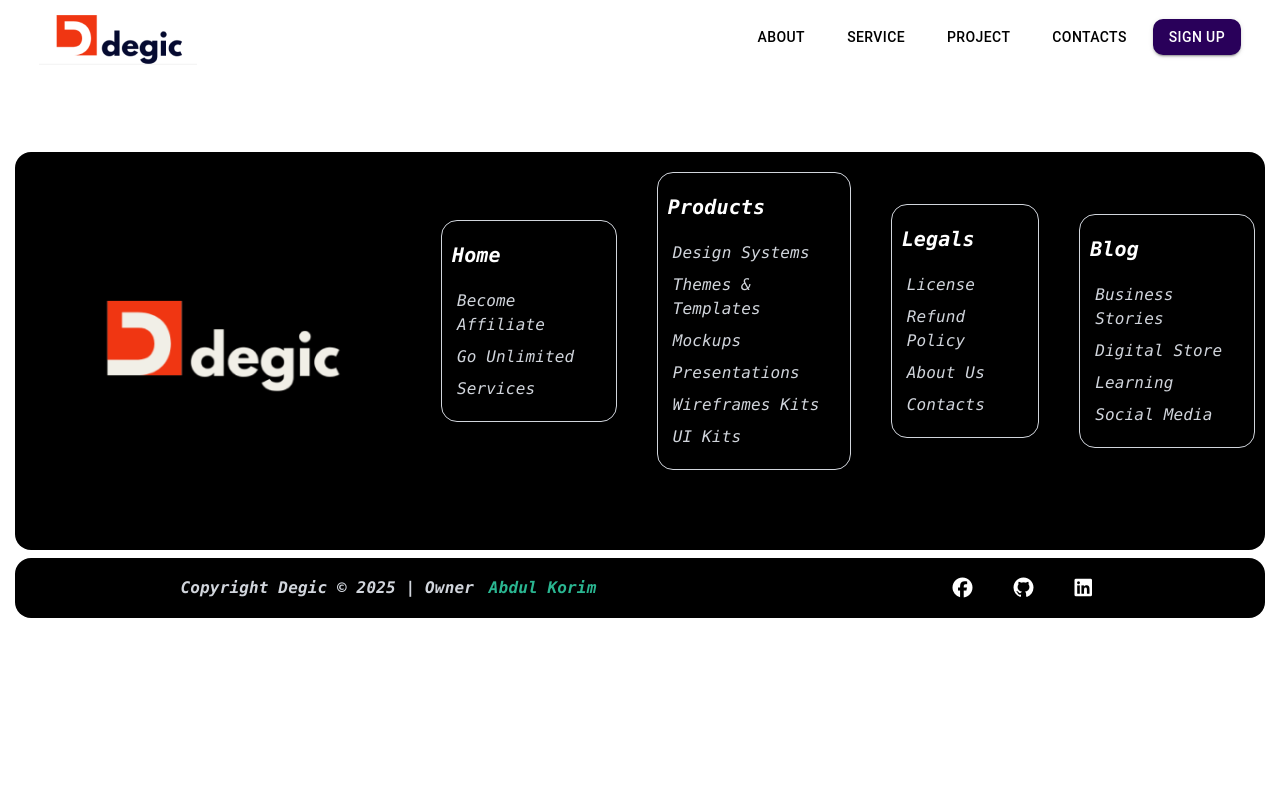
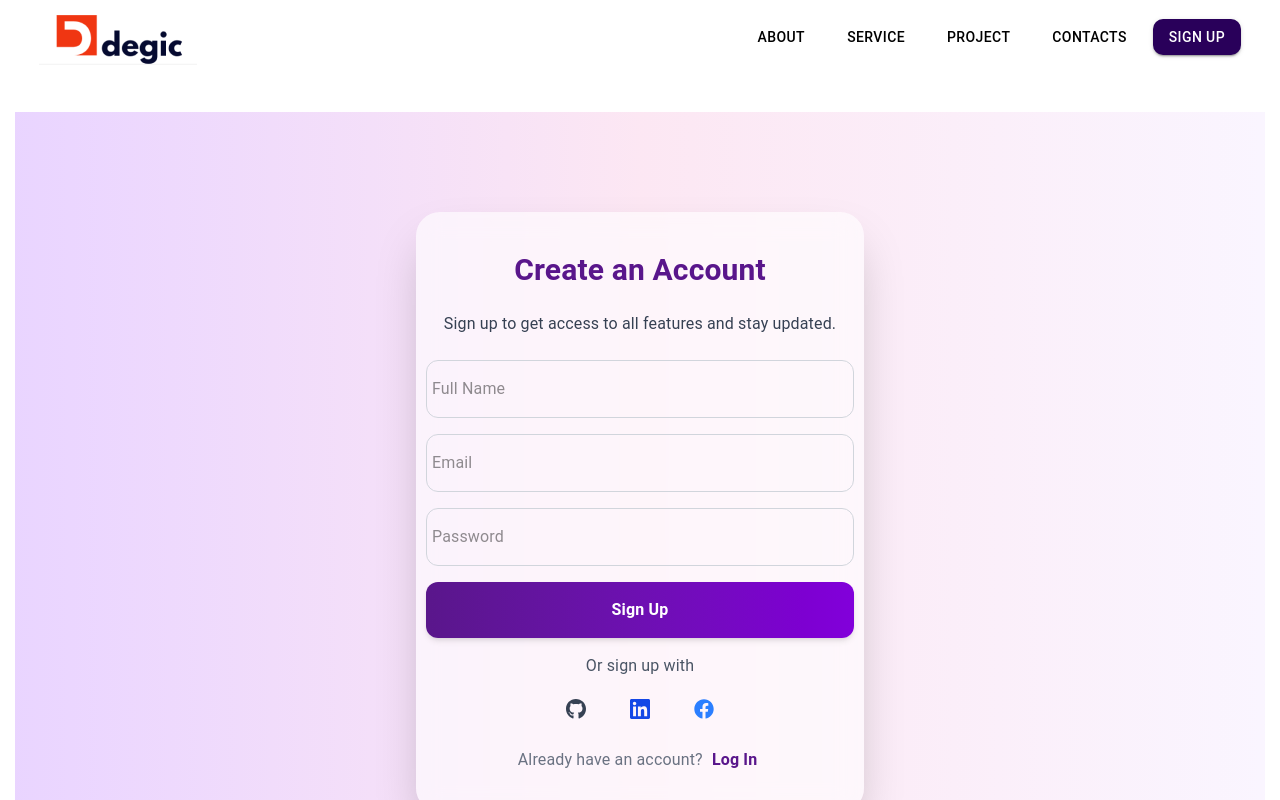
Before and after one commit to abdul-korim-web/Degic-React-Peoject-01, a React (Vite) app: page /singup in a window 1280 px wide. Shown: the top 800 px of the page. Built offline with nearby package versions, Linux system fonts and the light colour scheme.

Commit message:
Sing Up section adedd

```diff
--- a/src/App.jsx
+++ b/src/App.jsx
@@ -9,6 +9,7 @@ import About from './Component/About/About'
 import Services from './Component/MyService/Service'
 import Project from "./Component/MyProject/Project"
 import ContactPage from './Component/ContactPage/ContactPage'
+import SignUpPage from './Component/Singup/singup'
 
 
 
@@ -25,6 +26,7 @@ function App() {
         <Route path='/service' element={<Services/>}/>
         <Route path='/project' element={<Project/>}/>
         <Route path='/contact' element={<ContactPage/>}/>
+        <Route path='/singup' element={<SignUpPage/>}/>
 
 
 
--- /dev/null
+++ b/src/Component/Singup/Singup.jsx
@@ -0,0 +1,82 @@
+import React from "react";
+import { motion } from "framer-motion";
+import { FaGithub, FaLinkedin, FaFacebook } from "react-icons/fa";
+
+const SignUpPage = () => {
+  return (
+    <section className="min-h-screen flex items-center justify-center bg-gradient-to-r from-purple-200 via-pink-100 to-purple-50 px-4">
+      <motion.div
+        className="w-full max-w-md bg-white/60 backdrop-blur-md rounded-3xl shadow-2xl p-10"
+        initial={{ opacity: 0, y: 50 }}
+        whileInView={{ opacity: 1, y: 0 }}
+        transition={{ duration: 0.8 }}
+        viewport={{ once: false, amount: 0.3 }}
+      >
+        <h2 className="text-3xl font-bold text-purple-900 mb-6 text-center">
+          Create an Account
+        </h2>
+        <p className="text-gray-700 mb-6 text-center">
+          Sign up to get access to all features and stay updated.
+        </p>
+        <form className="flex flex-col space-y-4">
+          <input
+            type="text"
+            placeholder="Full Name"
+            className="border border-gray-300 rounded-xl p-4 focus:outline-none focus:ring-2 focus:ring-purple-700 transition-all"
+          />
+          <input
+            type="email"
+            placeholder="Email"
+            className="border border-gray-300 rounded-xl p-4 focus:outline-none focus:ring-2 focus:ring-purple-700 transition-all"
+          />
+          <input
+            type="password"
+            placeholder="Password"
+            className="border border-gray-300 rounded-xl p-4 focus:outline-none focus:ring-2 focus:ring-purple-700 transition-all"
+          />
+          <motion.button
+            type="submit"
+            whileHover={{ scale: 1.05, backgroundColor: "#7E22CE" }}
+            className="bg-gradient-to-r from-purple-900 to-purple-700 text-white rounded-xl py-4 font-semibold hover:shadow-xl transition-all shadow-md"
+            onClick={(e) => {
+              e.preventDefault();
+              alert("This is a demo sign-up page.");
+            }}
+          >
+            Sign Up
+          </motion.button>
+        </form>
+
+        <p className="text-center text-gray-600 mt-4">Or sign up with</p>
+        <div className="flex justify-center gap-6 mt-4">
+          <motion.a
+            href="#"
+            whileHover={{ scale: 1.2 }}
+            className="text-gray-700 text-3xl"
+          >
+            <FaGithub />
+          </motion.a>
+          <motion.a
+            href="#"
+            whileHover={{ scale: 1.2, color: "#0A66C2" }}
+            className="text-blue-700 text-3xl"
+          >
+            <FaLinkedin />
+          </motion.a>
+          <motion.a
+            href="#"
+            whileHover={{ scale: 1.2, color: "#1877F2" }}
+            className="text-blue-500 text-3xl"
+          >
+            <FaFacebook />
+          </motion.a>
+        </div>
+        <p className="text-center text-gray-500 mt-6">
+          Already have an account? <a href="/login" className="text-purple-900 font-semibold hover:underline">Log In</a>
+        </p>
+      </motion.div>
+    </section>
+  );
+};
+
+export default SignUpPage;
```
